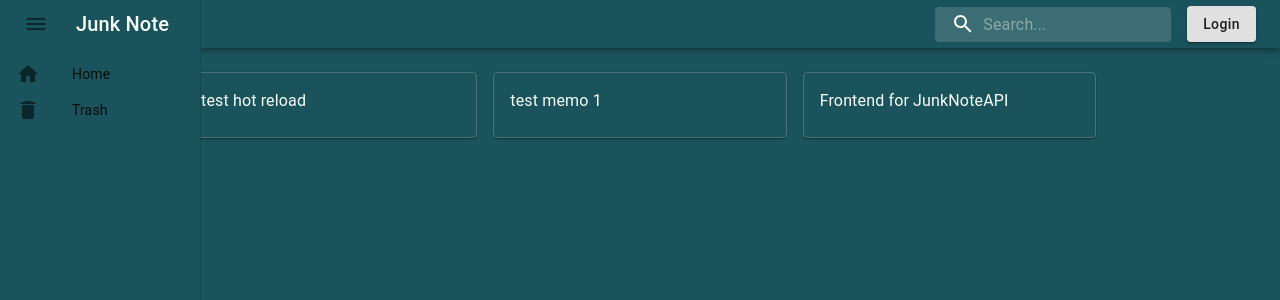
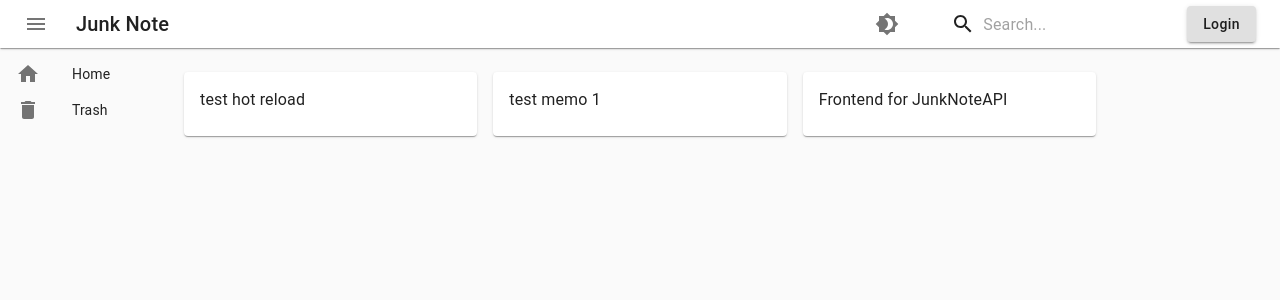
Before and after one commit to shin-hama/JunkNote, a React (Create React App) app: page / in a window 1280 px wide. Shown: the top 300 px of the page. Built offline with nearby package versions, Linux system fonts and the light colour scheme.

Commit message:
FEAT: Add dark mode

```diff
--- a/src/components/App.tsx
+++ b/src/components/App.tsx
@@ -9,7 +9,6 @@ import MemoCard from './MemoCard'
 const useStyles = makeStyles((theme: Theme) =>
   createStyles({
     root: {
-      background: theme.palette.primary.main,
       height: '100vh',
     },
     mainContainer: {
@@ -18,7 +17,8 @@ const useStyles = makeStyles((theme: Theme) =>
   })
 )
 
-export default function App() {
+type Props = { handleTheme: CallableFunction }
+export default function App({ handleTheme }: Props) {
   const classes = useStyles()
 
   const testMemos = [
@@ -28,7 +28,7 @@ export default function App() {
   ]
   return (
     <div className={classes.root}>
-      <Header />
+      <Header handleTheme={handleTheme} />
       <Container maxWidth="md" className={classes.mainContainer}>
         <Grid container justify="flex-start" spacing={2}>
           {testMemos.map((item, i) => (
--- a/src/components/Header.tsx
+++ b/src/components/Header.tsx
@@ -1,5 +1,4 @@
 import React from 'react'
-import clsx from 'clsx'
 import { fade, makeStyles, Theme, createStyles } from '@material-ui/core/styles'
 import AppBar from '@material-ui/core/AppBar'
 import Toolbar from '@material-ui/core/Toolbar'
@@ -9,12 +8,13 @@ import InputBase from '@material-ui/core/InputBase'
 import IconButton from '@material-ui/core/IconButton'
 import MenuIcon from '@material-ui/icons/Menu'
 import SearchIcon from '@material-ui/icons/Search'
+import Brightness4 from '@material-ui/icons/Brightness4'
 
 import LeftDrawer from './LeftDrawer'
 
 const useStyles = makeStyles((theme: Theme) =>
   createStyles({
-    overlap: {
+    appBar: {
       zIndex: theme.zIndex.drawer + 1,
     },
     grow: {
@@ -81,7 +81,8 @@ const useStyles = makeStyles((theme: Theme) =>
   })
 )
 
-export default function Header() {
+type Props = { handleTheme: CallableFunction }
+export default function Header({ handleTheme }: Props) {
   const classes = useStyles()
   const [isDrawerOpen, setIsDrawerOpen] = React.useState<boolean>(true)
 
@@ -89,25 +90,31 @@ export default function Header() {
     setIsDrawerOpen(!isDrawerOpen)
   }
 
+  const handleButton = () => handleTheme()
+
   return (
     <div>
       <div className={classes.grow}>
-        <AppBar position="static">
+        <AppBar
+          elevation={1}
+          position="relative"
+          color="inherit"
+          className={classes.appBar}>
           <Toolbar>
             <IconButton
               edge="start"
               onClick={handleOpen}
-              className={clsx(classes.menuButton, classes.overlap)}
+              className={classes.menuButton}
               aria-label="menu">
               <MenuIcon />
             </IconButton>
-            <Typography
-              className={clsx(classes.title, classes.overlap)}
-              variant="h6"
-              noWrap>
+            <Typography className={classes.title} variant="h6" noWrap>
               Junk Note
             </Typography>
             <div className={classes.grow} />
+            <IconButton onClick={handleButton}>
+              <Brightness4 />
+            </IconButton>
             <div className={classes.search}>
               <div className={classes.searchIcon}>
                 <SearchIcon />
--- a/src/components/LeftDrawer.tsx
+++ b/src/components/LeftDrawer.tsx
@@ -12,7 +12,8 @@ import HomeIcon from '@material-ui/icons/Home'
 const useStyles = makeStyles((theme: Theme) =>
   createStyles({
     paper: {
-      background: theme.palette.primary.main,
+      background: 'transparent',
+      borderRight: '0',
     },
     list: {
       width: 200,
@@ -51,6 +52,7 @@ const LeftDrawer: React.FC<Props> = ({ open }) => {
       variant="persistent"
       anchor="left"
       open={open}
+      elevation={0}
       classes={{ paper: classes.paper }}>
       <Toolbar />
       {DrawerItems()}
--- a/src/components/MemoCard.tsx
+++ b/src/components/MemoCard.tsx
@@ -6,13 +6,7 @@ import Typography from '@material-ui/core/Typography'
 
 const useStyles = makeStyles((theme: Theme) =>
   createStyles({
-    card: {
-      background: theme.palette.primary.main,
-      color: theme.palette.primary.contrastText,
-      borderColor: theme.palette.primary.light,
-      borderStyle: 'solid',
-      borderWidth: 'thin',
-    },
+    card: {},
   })
 )
 
--- a/src/index.tsx
+++ b/src/index.tsx
@@ -7,6 +7,11 @@ import './index.css'
 import App from './components/App'
 import reportWebVitals from './reportWebVitals'
 
+const Index: React.FC = () => {
+  const [isLightMode, setIsLightMode] = React.useState<boolean>(true)
+  const handleThemeMode = () => setIsLightMode(!isLightMode)
+
+  // TODO: Move to other file
   const customTheme = createTheme({
     mixins: {
       toolbar: {
@@ -14,30 +19,7 @@ const customTheme = createTheme({
       },
     },
     palette: {
-    primary: {
-      main: '#1A535C',
-      contrastText: '#F7FFF7',
-    },
-    secondary: {
-      main: '#FFE047',
-      contrastText: '#1A535C',
-    },
-    error: {
-      main: '#FF6B6B',
-      contrastText: '#F7FFF7',
-    },
-    warning: {
-      main: '#FFE66D',
-      contrastText: '#1A535C',
-    },
-    info: {
-      main: '#24737F',
-      contrastText: '#F7FFF7',
-    },
-    success: {
-      main: '#5892DA',
-      contrastText: '#F7FFF7',
-    },
+      type: isLightMode ? 'light' : 'dark',
     },
     props: {
       MuiTextField: {
@@ -63,15 +45,17 @@ const customTheme = createTheme({
     },
   })
 
-ReactDOM.render(
+  return (
     <React.StrictMode>
       <MuiThemeProvider theme={customTheme}>
         <CssBaseline />
-      <App />
+        <App handleTheme={handleThemeMode} />
       </MuiThemeProvider>
-  </React.StrictMode>,
-  document.getElementById('root')
+    </React.StrictMode>
   )
+}
+
+ReactDOM.render(<Index />, document.getElementById('root'))
 
 // If you want to start measuring performance in your app, pass a function
 // to log results (for example: reportWebVitals(console.log))
```
Lines whose indentation alone changed are shown as unchanged.
